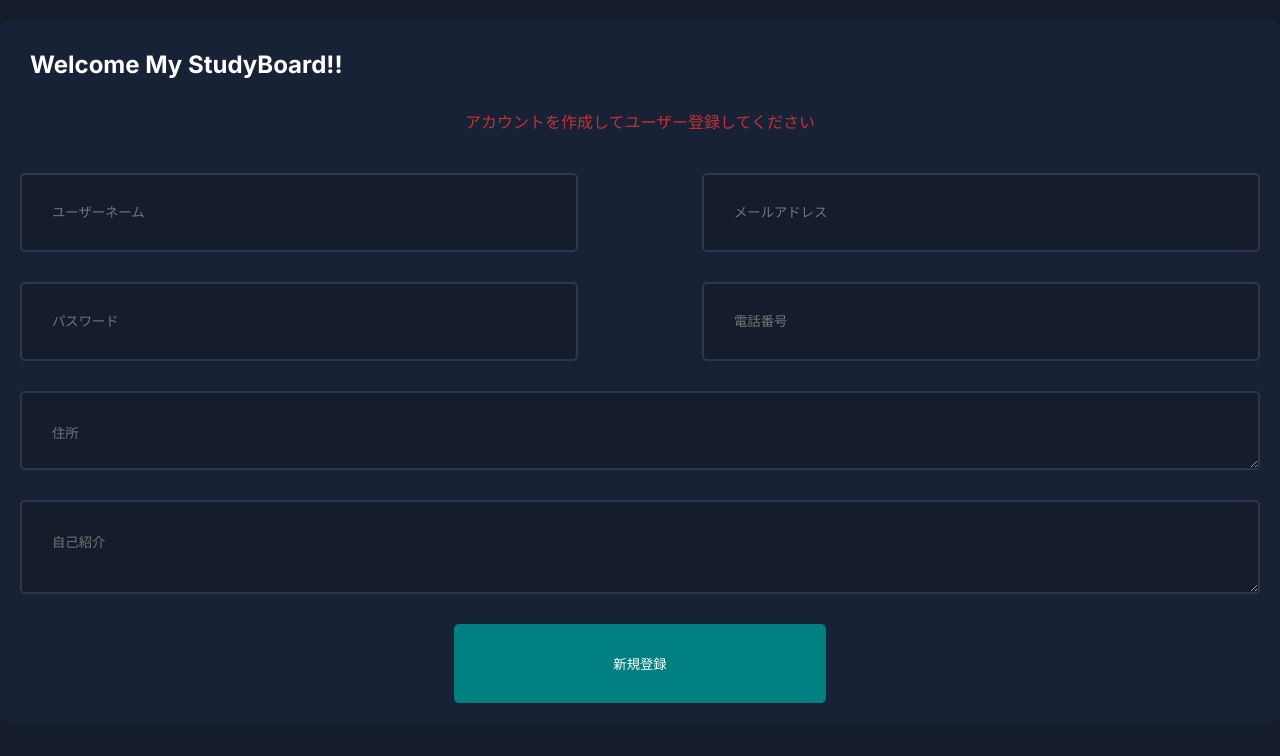
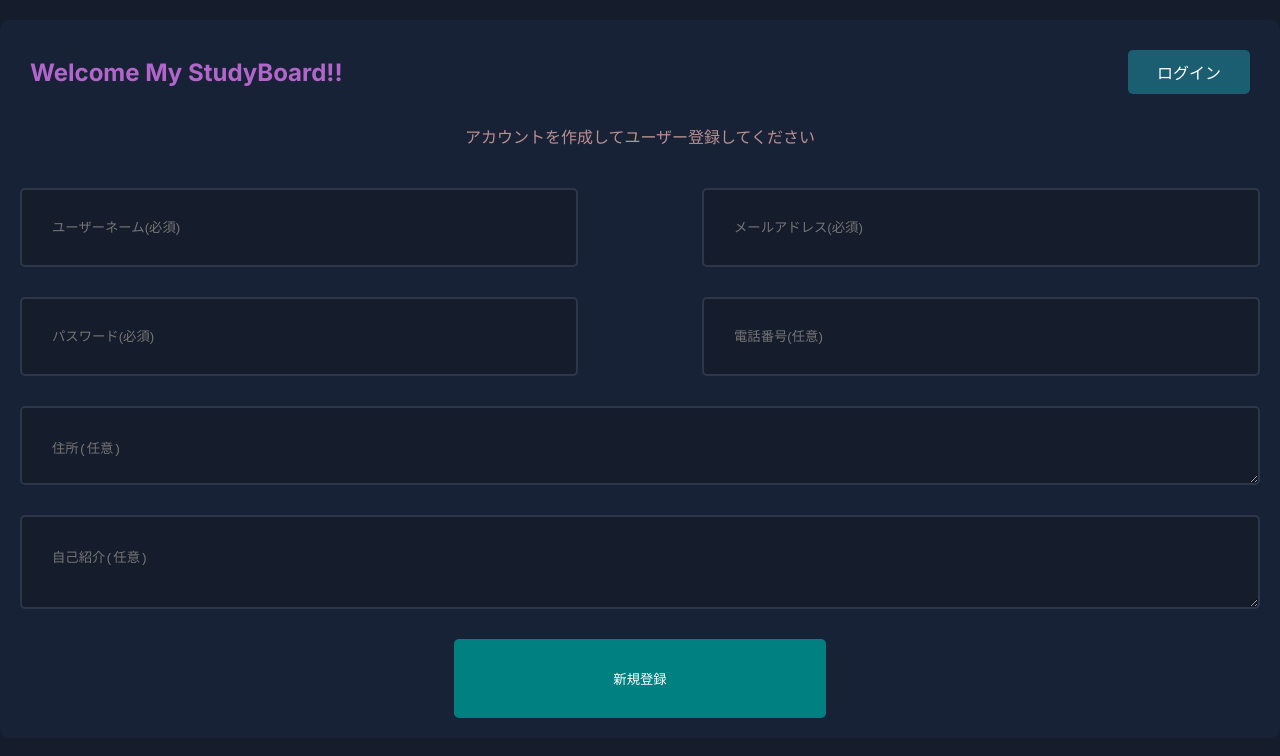
Before and after one commit to yamazakiyoshiki/my-next-port, a Next.js app: page / in a window 1280 px wide. Shown: the top 756 px of the page. Built offline with nearby package versions, Linux system fonts and the light colour scheme.

Commit message:
helpPage

```diff
--- /dev/null
+++ b/app/ui/homeboard/help/help.module.css
@@ -0,0 +1,48 @@
+.container{
+  width: 100%;
+}
+
+.title{
+  display: flex;
+  align-items: center;
+  width: 100%;
+  gap: 10px;
+  margin-top: 50px;
+  justify-content: center;
+}
+
+.intro{
+  width: 100%;
+  margin-top: 30px;
+  text-align: center;
+  line-height: 40px;
+  letter-spacing: 2px;
+}
+
+.collection{
+  width: 100%;
+  display: flex;
+  justify-content: center;
+  gap: 60px;
+  margin-top: 70px;
+}
+
+.card{
+  width: 100%;
+  flex: 1;
+  background: linear-gradient(to top, #182237, #253352);
+  padding: 20px;
+  border-radius: 10px;
+  margin-bottom: 40px;
+  word-break: break-all;
+}
+
+.card h2{
+  text-align: center;
+}
+
+.card span{
+  width: 100%;
+  text-align: center;
+  width: 100%;
+}
--- a/app/ui/homeboard/sidebar/sidebar.jsx
+++ b/app/ui/homeboard/sidebar/sidebar.jsx
@@ -57,7 +57,7 @@ const menuItems = [
     list: [
       {
         title: "レポート",
-        path: "/homeboard/reports",
+        path: "#",
         icon: <MdAnalytics />,
       },
       // {
--- a/app/ui/login/createAccountForm/createAccountForm.jsx
+++ b/app/ui/login/createAccountForm/createAccountForm.jsx
@@ -3,29 +3,35 @@
 import { useFormStatus, useFormState } from "react-dom";
 import { createAccount } from "@/app/lib/actions";
 import styles from "@/app/ui/login/createAccountForm/createAccountForm.module.css"
+import Link from "next/link";
 
 const CreateAccountForm = () => {
   const [state, formAction] = useFormState(createAccount, undefined);
   return (
     <>
       <div className={styles.container}>
-        <h2>Welcome My StudyBoard!!</h2>
+        <div className={styles.header}>
+          <h2>Welcome My StudyBoard!!</h2>
+          <Link href="/login" className={styles.loginButton}>
+            ログイン
+          </Link>
+        </div>
         <p>アカウントを作成してユーザー登録してください</p>
         <form action={formAction} className={styles.form}>
-          <input type="text" placeholder="ユーザーネーム" name="username" required />
-          <input type="email" placeholder="メールアドレス" name="email" required />
+          <input type="text" placeholder="ユーザーネーム(必須)" name="username" required />
+          <input type="email" placeholder="メールアドレス(必須)" name="email" required />
           <input
             type="password"
-            placeholder="パスワード"
+            placeholder="パスワード(必須)"
             name="password"
             required
           />
-          <input type="phone" placeholder="電話番号" name="phone" />
+          <input type="phone" placeholder="電話番号(任意)" name="phone" />
           <textarea
             name="address"
             id="address"
             rows="1"
-            placeholder="住所"
+            placeholder="住所(任意)"
           />
           <input type="hidden" name="isAdmin" value="true" />
           <input type="hidden" name="isActive" value="true" />
@@ -33,7 +39,7 @@ const CreateAccountForm = () => {
           name="desc"
           id="desc"
           rows="2"
-          placeholder="自己紹介"
+          placeholder="自己紹介(任意)"
           />
           <SingUpButton/>
           <div className={styles.errMessage}>
--- a/app/ui/login/createAccountForm/createAccountForm.module.css
+++ b/app/ui/login/createAccountForm/createAccountForm.module.css
@@ -5,8 +5,25 @@
   margin-top: 20px;
 }
 
+.header{
+  display: flex;
+  justify-content: space-between;
+  align-items: center;
+  padding: 10px;
+}
+
 .container h2{
+  color: #b266cb;
+}
+
+.loginButton{
   padding: 10px;
+  border-radius: 5px;
+  border: none;
+  width: 10%;
+  color: var(--text);
+  background-color: rgba(29, 114, 133, 0.748);
+  text-align: center;
 }
 
 .container p{
@@ -14,7 +31,7 @@
   justify-content: center;
   padding: 20px;
   margin-bottom: 20px;
-  color: var(--err);
+  color: rosybrown;
 }
 
 .form {
```
Also changed, not shown: app/homeboard/help/page.jsx (added, +11 -0 lines), app/ui/homeboard/help/help.jsx (added, +44 -0 lines).
